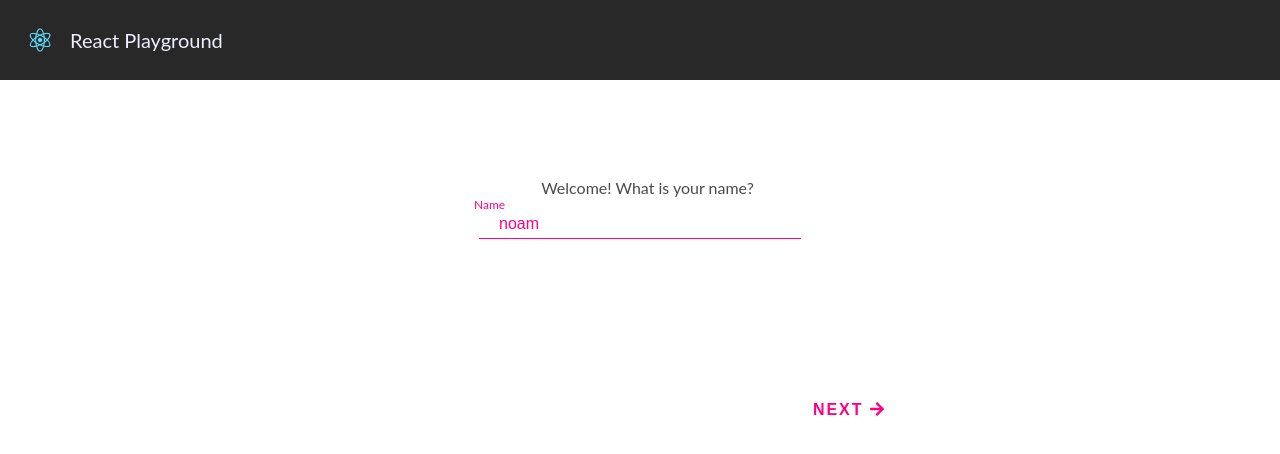
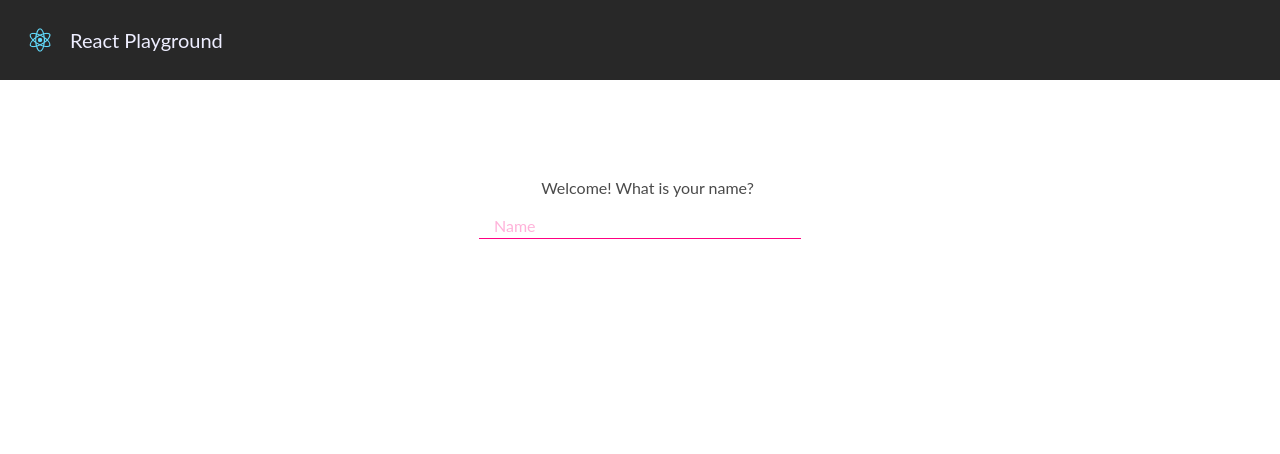
Before and after one commit to nmkleiner/react-playground, a React (Create React App) app: page /interviewer in a window 1280 px wide. Shown: the top 454 px of the page. Built offline with nearby package versions, Linux system fonts and the light colour scheme.

Commit message:
Added next button, finished required changes

```diff
--- a/src/Components/Inputs/InputField/InputField.js
+++ b/src/Components/Inputs/InputField/InputField.js
@@ -18,7 +18,9 @@ const InputField = (props) => {
         if (!value) {
             setLabelFloating(false);
         } else {
-            blur();
+            if (blur) {
+                blur();
+            }
         }
     };
 
--- a/src/Components/RoundButton/RoundButton.js
+++ b/src/Components/RoundButton/RoundButton.js
@@ -7,7 +7,7 @@ const RoundButton = ({click, children}) => {
     return (
         <button
             className={buttonClasses}
-            onClick={click()}
+            onClick={click}
         >
             {children}
         </button>
--- a/src/Layouts/NavigationButtons/NavigationButtons.js
+++ b/src/Layouts/NavigationButtons/NavigationButtons.js
@@ -6,7 +6,7 @@ import UserAnswersContext from "../../Context/UserAnswersContext";
 
 const NavigationButtons = () => {
     const userAnswersContext = useContext(UserAnswersContext);
-    const {currentStageIndex, setCurrentStageIndex, stages} = userAnswersContext;
+    const {currentStageIndex, setCurrentStageIndex, stages, incrementCurrentStage} = userAnswersContext;
     const currentStage = stages[currentStageIndex];
     const isBackButtonVisible = currentStageIndex > 0;
     const isNextButtonVisible = currentStage.answer;
@@ -26,7 +26,7 @@ const NavigationButtons = () => {
         <button
             style={{visibility: getVisibility(isNextButtonVisible)}}
             className={classes.navigationButton}
-            onClick={() => setCurrentStageIndex(currentStageIndex - 1)}
+            onClick={incrementCurrentStage}
         >
             next <FontAwesomeIcon icon={faArrowRight}/>
         </button>
--- a/src/Layouts/Stages/GetExperience/GetExperience.js
+++ b/src/Layouts/Stages/GetExperience/GetExperience.js
@@ -10,7 +10,7 @@ const GetExperience = () => {
     const index = 1;
 
     const userAnswersContext = useContext(UserAnswersContext);
-    const {incrementCurrentStage, stages} = userAnswersContext;
+    const {stages} = userAnswersContext;
     const stage = stages[index];
     const {answer, setAnswer }= stage;
 
@@ -20,8 +20,6 @@ const GetExperience = () => {
             type={type}
             value={answer}
             change={setAnswer}
-            blur={incrementCurrentStage}
-            enter={incrementCurrentStage}
         >
             How many years of experience do you have?
         </InputGroup>
--- a/src/Layouts/Stages/GetName/GetName.js
+++ b/src/Layouts/Stages/GetName/GetName.js
@@ -9,7 +9,7 @@ const GetName = () => {
     const index = 0;
 
     const userAnswersContext = useContext(UserAnswersContext);
-    const {incrementCurrentStage, stages} = userAnswersContext;
+    const {stages} = userAnswersContext;
     const stage = stages[index];
     const {answer, setAnswer }= stage;
 
@@ -20,8 +20,6 @@ const GetName = () => {
             type={type}
             value={answer}
             change={setAnswer}
-            blur={incrementCurrentStage}
-            enter={incrementCurrentStage}
         >
             Welcome! What is your name?
         </InputGroup>
--- a/src/Layouts/Stages/GetSalary/GetSalary.js
+++ b/src/Layouts/Stages/GetSalary/GetSalary.js
@@ -3,64 +3,37 @@ import classes from "./style.module.scss";
 import {FontAwesomeIcon} from "@fortawesome/react-fontawesome";
 import {faMinus, faPlus, faShekelSign} from "@fortawesome/free-solid-svg-icons";
 import RoundButton from "../../../Components/RoundButton/RoundButton";
-import ActionButton from "../../../Components/ActionButton/ActionButton";
 import UserAnswersContext from "../../../Context/UserAnswersContext";
 
 
 const GetSalary = () => {
-    const minSalary = 16;
-    const maxSalary = 20;
-    const [presentedSalaryState, setPresentedSalary] = useState(18);
-    const validSalary = presentedSalaryState >= minSalary && presentedSalaryState < maxSalary;
-
-    const updatePresentedSalary = (n) => {
-        const updatedSalary = presentedSalaryState + n;
-
-        if (updatedSalary >= 0) {
-            setPresentedSalary(updatedSalary);
-        }
-    };
-
     const index = 4;
     const userAnswersContext = useContext(UserAnswersContext);
     const {stages} = userAnswersContext;
     const stage = stages[index];
-    const {setAnswer} = stage;
-
-    const actionButtonClick = () => setAnswer(presentedSalaryState);
-
-
-    let actionButtonText = "ok";
-    if (!validSalary) {
-        if (presentedSalaryState < minSalary) {
-            actionButtonText = "hmm.. too little";
-        } else if (presentedSalaryState >= maxSalary) {
-            actionButtonText = "hmm.. too much";
+    const {setAnswer, answer} = stage;
+    const onClick = (num) => {
+        const updatedAnswer = answer + num;
+        if (updatedAnswer > 10) {
+            setAnswer(updatedAnswer);
         }
-    }
+    };
 
     return (
         <div className={classes.SalaryExpectation}>
             <div className={classes.row + " row"}>
                 <div className={classes.message}>What are your salary expectations?
-                    <span className="primary-color"> <FontAwesomeIcon icon={faShekelSign}/>{presentedSalaryState}K</span>
+                    <span className="primary-color"> <FontAwesomeIcon icon={faShekelSign}/>{answer}K</span>
                 </div>
                 <div className={classes.buttonsWrapper}>
-                    <RoundButton click={() => updatePresentedSalary.bind(this, -1)}>
+                    <RoundButton click={() => onClick(-1)}>
                         <FontAwesomeIcon icon={faMinus}/>
                     </RoundButton>
-                    <RoundButton click={() => updatePresentedSalary.bind(this, 1)}>
+                    <RoundButton click={() => onClick(1)}>
                         <FontAwesomeIcon icon={faPlus}/>
                     </RoundButton>
                 </div>
             </div>
-
-            <ActionButton
-                disabled={!validSalary}
-                click={actionButtonClick}
-            >
-                {actionButtonText}
-            </ActionButton>
         </div>
     );
 };
--- a/src/Pages/ConfirmationPage/ConfirmationPage.js
+++ b/src/Pages/ConfirmationPage/ConfirmationPage.js
@@ -7,7 +7,6 @@ import UserAnswersContext from "../../Context/UserAnswersContext";
 const ConfirmationPage = () => {
     const userAnswersContext = useContext(UserAnswersContext);
     const {stages} = userAnswersContext;
-    console.log(userAnswersContext);
 
     return (
         <div className={classes.ConfirmationPage}>
@@ -15,6 +14,7 @@ const ConfirmationPage = () => {
                 <div className={classes.confirmationHeader}>Is everything correct?</div>
                 {
                     stages.map((stage) => <AnswerConfirmation
+                        key={stage.question}
                         question={stage.question}
                         answer={stage.answer}
                     />)
--- a/src/Pages/Pages.js
+++ b/src/Pages/Pages.js
@@ -14,12 +14,12 @@ import GetFullstack from "../Layouts/Stages/GetFullstack/GetFullstack";
 const Pages = () => {
     const [currentStageIndexState, setCurrentStageIndex] = useState(0);
 
-    const [nameState, setName] = useState("noam");
-    const [experienceState, setExperience] = useState("2");
-    const [frameworkState, setFramework] = useState("vue");
-    const [fullstackState, setFullstack] = useState("yes");
-    const [salaryState, setSalary] = useState(20);
-    const [startDateState, setStartDate] = useState("20/10/20");
+    const [nameState, setName] = useState("");
+    const [experienceState, setExperience] = useState("");
+    const [frameworkState, setFramework] = useState("");
+    const [fullstackState, setFullstack] = useState("");
+    const [salaryState, setSalary] = useState(15);
+    const [startDateState, setStartDate] = useState("");
 
     const incrementCurrentStage = () => {
         setTimeout(() => {
@@ -27,12 +27,8 @@ const Pages = () => {
         }, 200);
     };
 
-    const setAndIncrementStage = (func) => (arg) => {
-        func(arg);
-        incrementCurrentStage();
-    };
+    const stages = [
 
-    const stages = [
         {
             component: <GetName/>,
             question: "name",
@@ -49,25 +45,25 @@ const Pages = () => {
             component: <GetFramework/>,
             question: "preferred framework",
             answer: frameworkState,
-            setAnswer: setAndIncrementStage(setFramework),
+            setAnswer: setFramework,
         },
         {
             component: <GetFullstack/>,
             question: "fullstack",
             answer: fullstackState,
-            setAnswer: setAndIncrementStage(setFullstack),
+            setAnswer: setFullstack,
         },
         {
             component: <GetSalaryExpectation/>,
             question: "salary expectation",
             answer: salaryState,
-            setAnswer: setAndIncrementStage(setSalary),
+            setAnswer: setSalary,
         },
         {
             component: <GetStartDate/>,
             question: "start date",
             answer: startDateState,
-            setAnswer: setAndIncrementStage(setStartDate),
+            setAnswer: setStartDate,
         },
     ];
 
```
